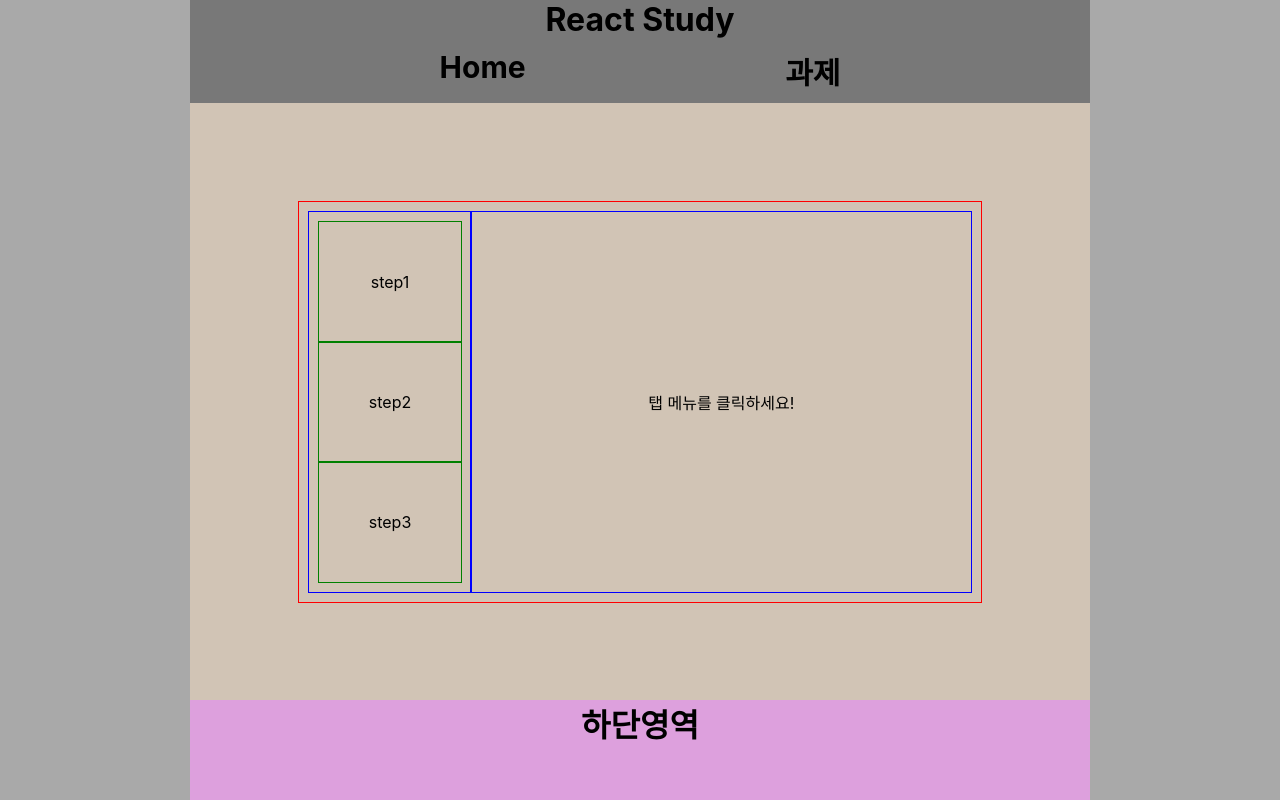
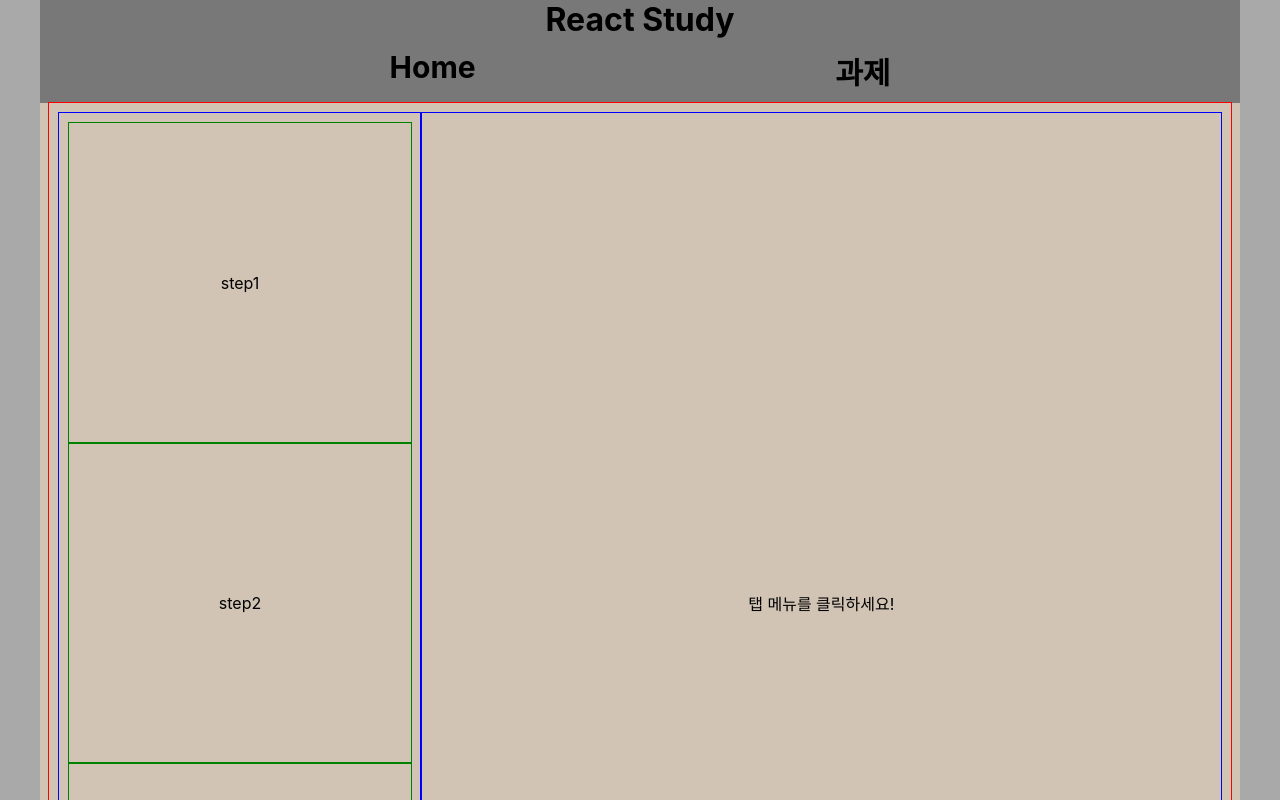
Before and after one commit to limdumb/React-Study, a React (Create React App) app: page /Tap in a window 1280 px wide. Shown: the top 800 px of the page. Built offline with nearby package versions, Linux system fonts and the light colour scheme.

Commit message:
[Design] 전체적인 크기변경

```diff
--- a/src/App.css
+++ b/src/App.css
@@ -38,7 +38,7 @@ body *{
 .ibx{
     /* 컴포넌트영역 공통 속성 */
     text-align: center;
-    width: 900px;
+    width: 1200px;
 }
 
 
@@ -221,13 +221,13 @@ clip-path box-shadow 문제에 관하여*/
 .title_dot_li{
     /* title 자식 li */
     outline: 1px solid green;
-    padding: 50px;
+    padding: 150px;
 }
 
 .tap_content{
     /* 내용라인 부모 */
     outline: 1px solid blue;
-    width: 500px;
+    width: 800px;
     display: flex;
     justify-content: center;
     align-items: center;
--- a/src/component/nav_Button/NewRating.jsx
+++ b/src/component/nav_Button/NewRating.jsx
@@ -1,5 +1,3 @@
-
-
 function NewRating(){
 
     return(
--- a/src/component/nav_Button/Step1.jsx
+++ b/src/component/nav_Button/Step1.jsx
@@ -3,8 +3,9 @@ import NewRating from "./NewRating"
 import styled from "styled-components";
 
 const Tapimg =styled.img`
-    width: 250px;
-    height: 250px;
+    width: 100%;
+    height: 100%;
+    display: block;
 `
 
 function Step1(){
```
